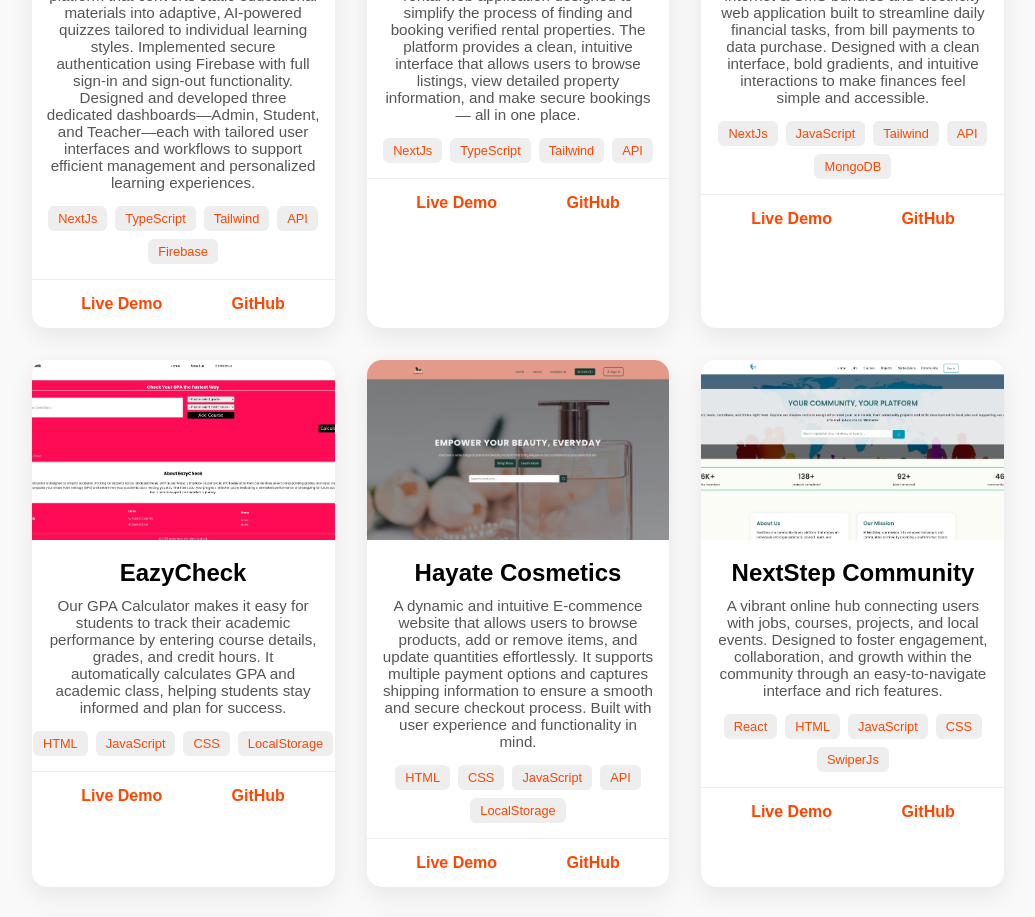
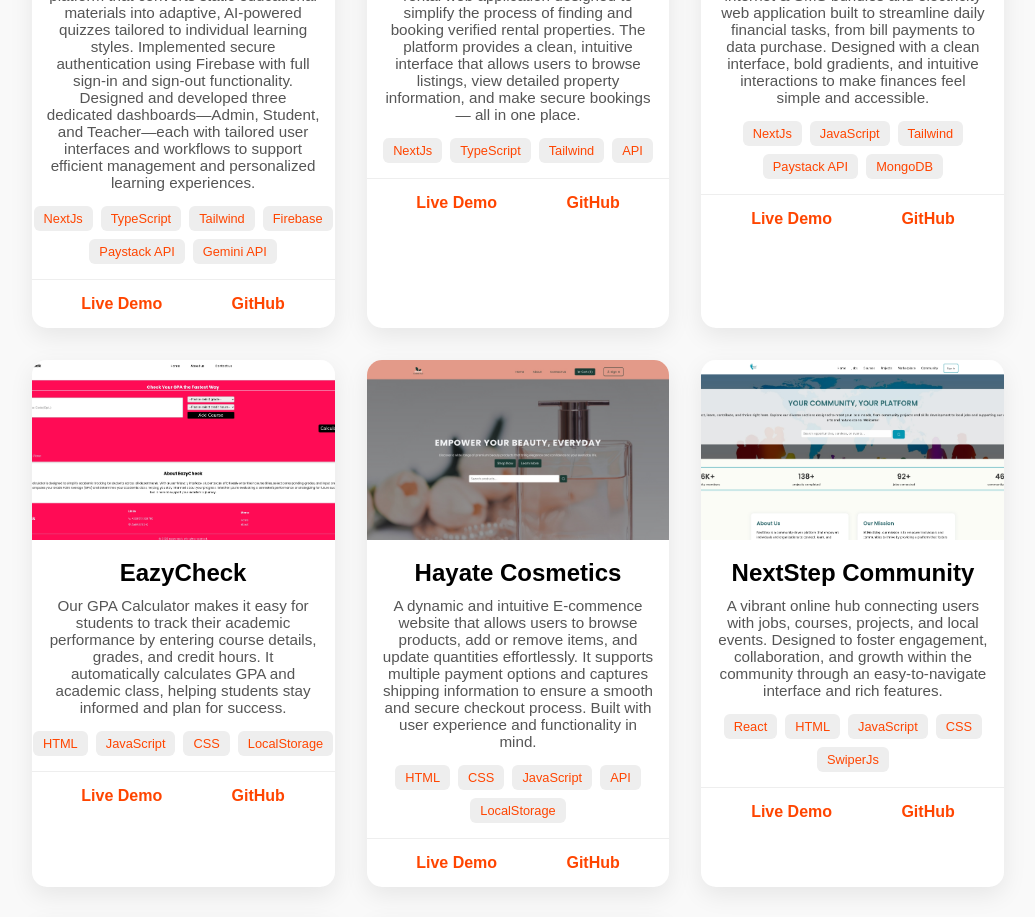
Before and after one commit to Sulemana24/MyPersonal-portfolio, a React (Vite) app: page / in a window 1280 px wide. Shown: the part 2140-3057 px from the top of the page, without its empty margins (122-1157 px from the left). Built offline with nearby package versions, Linux system fonts and the light colour scheme.

Commit message:
added recent project

```diff
--- a/src/pages/Projects.tsx
+++ b/src/pages/Projects.tsx
@@ -15,7 +15,14 @@ const projects = [
     image: Learnify,
     description:
       "Developed an intelligent learning platform that converts static educational materials into adaptive, AI-powered quizzes tailored to individual learning styles. Implemented secure authentication using Firebase with full sign-in and sign-out functionality. Designed and developed three dedicated dashboards—Admin, Student, and Teacher—each with tailored user interfaces and workflows to support efficient management and personalized learning experiences.",
-    tech: ["NextJs", "TypeScript", "Tailwind", "API", "Firebase"],
+    tech: [
+      "NextJs",
+      "TypeScript",
+      "Tailwind",
+      "Firebase",
+      "Paystack API",
+      "Gemini API",
+    ],
     liveLink: "https://alx-project-nexus-xi.vercel.app/",
     githubLink: "https://github.com/Sulemana24/alx-project-nexus",
   },
@@ -33,7 +40,7 @@ const projects = [
     image: Swift,
     description:
       "SwiftBill — A modern, user-friendly internet & SMS bundles and electricity web application built to streamline daily financial tasks, from bill payments to data purchase. Designed with a clean interface, bold gradients, and intuitive interactions to make finances feel simple and accessible.",
-    tech: ["NextJs", "JavaScript", "Tailwind", "API", "MongoDB"],
+    tech: ["NextJs", "JavaScript", "Tailwind", "Paystack API", "MongoDB"],
     liveLink: "https://swiftbill-ten.vercel.app/",
     githubLink: "https://github.com/Sulemana24/SwiftBill",
   },
```
